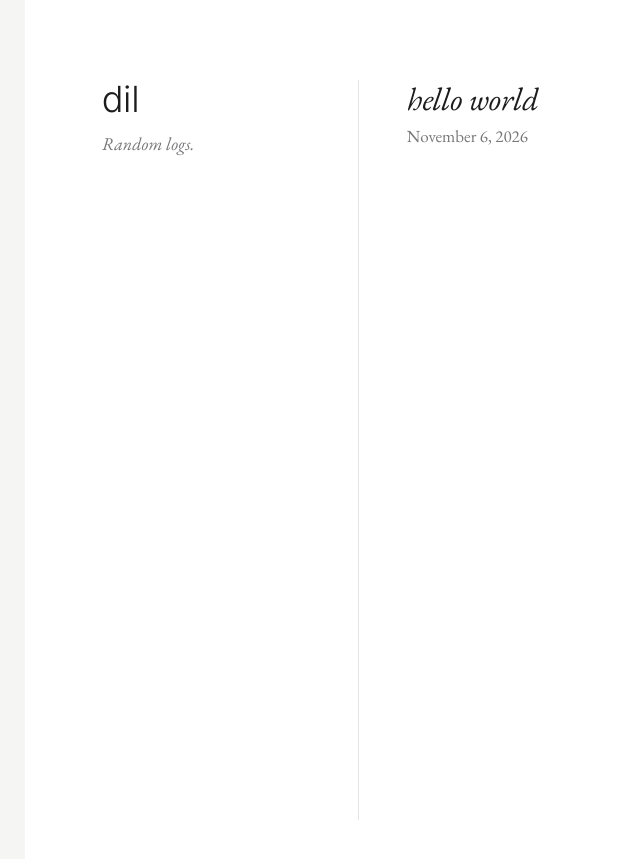
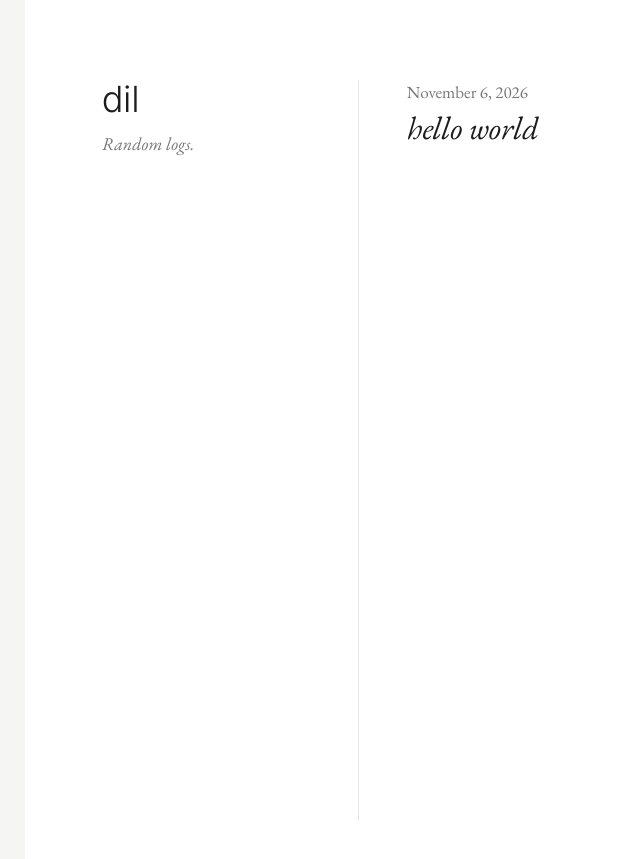
Before and after one commit to nimrahkaur/dil.github.io, a Jekyll site: the page built from index.html, in a window 1280 px wide. Shown: the top 859 px of the page, without its empty margins (71-711 px from the left). Built offline with Jekyll 4.4.1, drawn with Linux system fonts in a browser that asks for light colours.

Commit message:
Lead each log with its date
Move the date above the title and add spacing around images.

Co-Authored-By: Claude Opus 5.5 <noreply@anthropic.com>

```diff
--- a/_layouts/log.html
+++ b/_layouts/log.html
@@ -3,7 +3,7 @@ layout: default
 ---
 {% assign body = content | strip %}
 <article class="log">
+  <time class="date" datetime="{{ page.date | date: '%Y-%m-%d' }}">{{ page.date | date: "%B %-d, %Y" }}</time>
   <h1 class="log-title">{{ page.title | escape }}</h1>
-  <time class="date" datetime="{{ page.date | date: '%Y-%m-%d' }}">{{ page.date | date: "%B %-d, %Y" }}</time>
   {% if body != "" %}<div class="prose">{{ content }}</div>{% endif %}
 </article>
--- a/assets/style.css
+++ b/assets/style.css
@@ -133,7 +133,7 @@ a:hover {
 
 .date {
   display: block;
-  margin-top: 0.35rem;
+  margin-bottom: 0.2rem;
   color: var(--muted);
   font-size: 1.0625rem;
 }
@@ -187,6 +187,8 @@ a:hover {
   display: block;
   max-width: 100%;
   height: auto;
+  margin: 1.5em 0;
+  border-radius: 4px;
 }
 
 .prose hr {
--- a/index.html
+++ b/index.html
@@ -4,8 +4,8 @@ layout: default
 {% for log in site.posts %}
 {% assign body = log.content | strip %}
 <article class="log">
+  <time class="date" datetime="{{ log.date | date: '%Y-%m-%d' }}">{{ log.date | date: "%B %-d, %Y" }}</time>
   <h2 class="log-title"><a href="{{ log.url | relative_url }}">{{ log.title | escape }}</a></h2>
-  <time class="date" datetime="{{ log.date | date: '%Y-%m-%d' }}">{{ log.date | date: "%B %-d, %Y" }}</time>
   {% if body != "" %}<div class="prose">{{ log.content }}</div>{% endif %}
 </article>
 {% endfor %}
```
